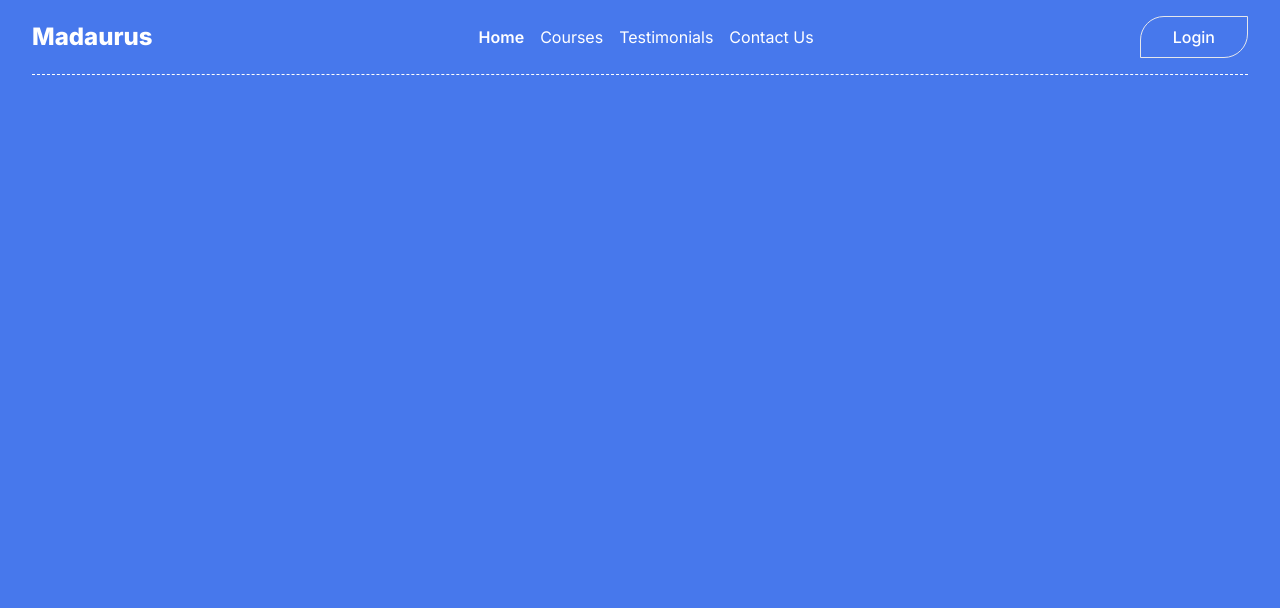
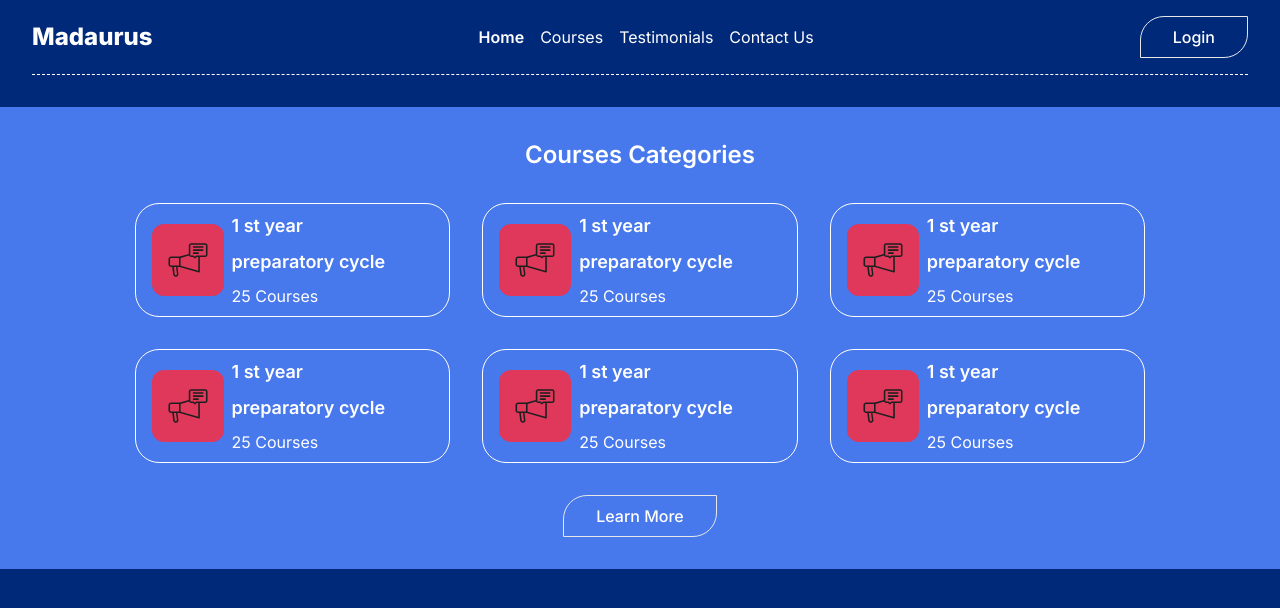
Before and after one commit to E-Learn-ESI-SBA/staff-front, a Next.js app: page / in a window 1280 px wide. Shown: the top 608 px of the page. Built offline with nearby package versions, Linux system fonts and the light colour scheme.

Commit message:
add courses section

```diff
--- /dev/null
+++ b/components/landing/courses/index.tsx
@@ -0,0 +1,77 @@
+import Image from "next/image";
+import Link from "next/link";
+const Courses = () => {
+    return (
+        <div className="my-8 py-8 mx-auto flex flex-col items-center w-full  text-white  h-fit  bg-[#4778EC] ">
+    <p className="text-center font-semibold text-2xl" >Courses Categories</p>
+    <div className="grid gridview gap-8  max-w-screen-lg mx-auto my-8 " >
+   <div className="flex justify-start items-center rounded-3xl border border-white py-2 pl-4 pr-16 gap-2 " >
+   <div className="bg-[#DF385B] rounded-xl p-4" >
+   <Image src='/landing/courses/category.svg' alt='cs' width={0} height={0} sizes='100vw' className=" h-10 w-10  sm:h-10 sm:w-10 "  />
+   </div>
+   <div className="flex flex-col justify-center gap-2 " >
+<p className="font-semibold text-lg" >1 st year</p>
+<p className="font-semibold text-lg">preparatory cycle</p>
+<p>25 Courses</p>
+   </div>
+   </div>
+   <div className="flex justify-start items-center rounded-3xl border border-white py-2 pl-4 pr-16 gap-2 " >
+   <div className="bg-[#DF385B] rounded-xl p-4" >
+   <Image src='/landing/courses/category.svg' alt='cs' width={0} height={0} sizes='100vw' className=" h-10 w-10  sm:h-10 sm:w-10 "  />
+   </div>
+   <div className="flex flex-col justify-center gap-2 " >
+<p className="font-semibold text-lg" >1 st year</p>
+<p className="font-semibold text-lg">preparatory cycle</p>
+<p>25 Courses</p>
+   </div>
+   </div>
+   <div className="flex justify-start items-center rounded-3xl border border-white py-2 pl-4 pr-16 gap-2 " >
+   <div className="bg-[#DF385B] rounded-xl p-4" >
+   <Image src='/landing/courses/category.svg' alt='cs' width={0} height={0} sizes='100vw' className=" h-10 w-10  sm:h-10 sm:w-10 "  />
+   </div>
+   <div className="flex flex-col justify-center gap-2 " >
+<p className="font-semibold text-lg" >1 st year</p>
+<p className="font-semibold text-lg">preparatory cycle</p>
+<p>25 Courses</p>
+   </div>
+   </div>
+   <div className="flex justify-start items-center rounded-3xl border border-white py-2 pl-4 pr-16 gap-2 " >
+   <div className="bg-[#DF385B] rounded-xl p-4" >
+   <Image src='/landing/courses/category.svg' alt='cs' width={0} height={0} sizes='100vw' className=" h-10 w-10  sm:h-10 sm:w-10 "  />
+   </div>
+   <div className="flex flex-col justify-center gap-2 " >
+<p className="font-semibold text-lg" >1 st year</p>
+<p className="font-semibold text-lg">preparatory cycle</p>
+<p>25 Courses</p>
+   </div>
+   </div>
+   <div className="flex justify-start items-center rounded-3xl border border-white py-2 pl-4 pr-16 gap-2 " >
+   <div className="bg-[#DF385B] rounded-xl p-4" >
+   <Image src='/landing/courses/category.svg' alt='cs' width={0} height={0} sizes='100vw' className=" h-10 w-10  sm:h-10 sm:w-10 "  />
+   </div>
+   <div className="flex flex-col justify-center gap-2 " >
+<p className="font-semibold text-lg" >1 st year</p>
+<p className="font-semibold text-lg">preparatory cycle</p>
+<p>25 Courses</p>
+   </div>
+   </div>
+   <div className="flex justify-start items-center rounded-3xl border border-white py-2 pl-4 pr-16 gap-2 " >
+   <div className="bg-[#DF385B] rounded-xl p-4" >
+   <Image src='/landing/courses/category.svg' alt='cs' width={0} height={0} sizes='100vw' className=" h-10 w-10  sm:h-10 sm:w-10 "  />
+   </div>
+   <div className="flex flex-col justify-center gap-2 " >
+<p className="font-semibold text-lg" >1 st year</p>
+<p className="font-semibold text-lg">preparatory cycle</p>
+<p>25 Courses</p>
+   </div>
+   </div>
+
+
+    </div>
+    <Link href='' className='px-8 py-2 font-medium border rounded-tl-3xl rounded-br-3xl'  >
+      Learn More
+     </Link>
+	</div>
+    )
+     }
+export default Courses;
--- a/components/landing/index.tsx
+++ b/components/landing/index.tsx
@@ -1,9 +1,11 @@
 import Navbar from "../layouts/navbar"
+import Courses from "./courses"
 import Testimonilas from "./testimonials"
 
 const Landing = () => {
-return <div className="bg-[#4778EC] min-h-screen " >
+return <div className="bg-[#002979] min-h-screen " >
     <Navbar/>
+     <Courses/>
       </div>
  }
 
--- a/components/layouts/navbar/index.tsx
+++ b/components/layouts/navbar/index.tsx
@@ -19,7 +19,7 @@ const Navbar = () => {
         </Link>
   ))}
      </div>
-     <Link href='login' className={`px-8 py-2 font-medium border rounded-tl-3xl rounded-br-3xl   ${path.substring(1) ? 'border-courses-main' :  ''  } `}  >
+     <Link href='/login' className={`px-8 py-2 font-medium border rounded-tl-3xl rounded-br-3xl   ${path.substring(1) ? 'border-courses-main' :  ''  } `}  >
       Login
      </Link>
       </div>
```
Also changed, not shown: public/landing/courses/category.svg (added).
